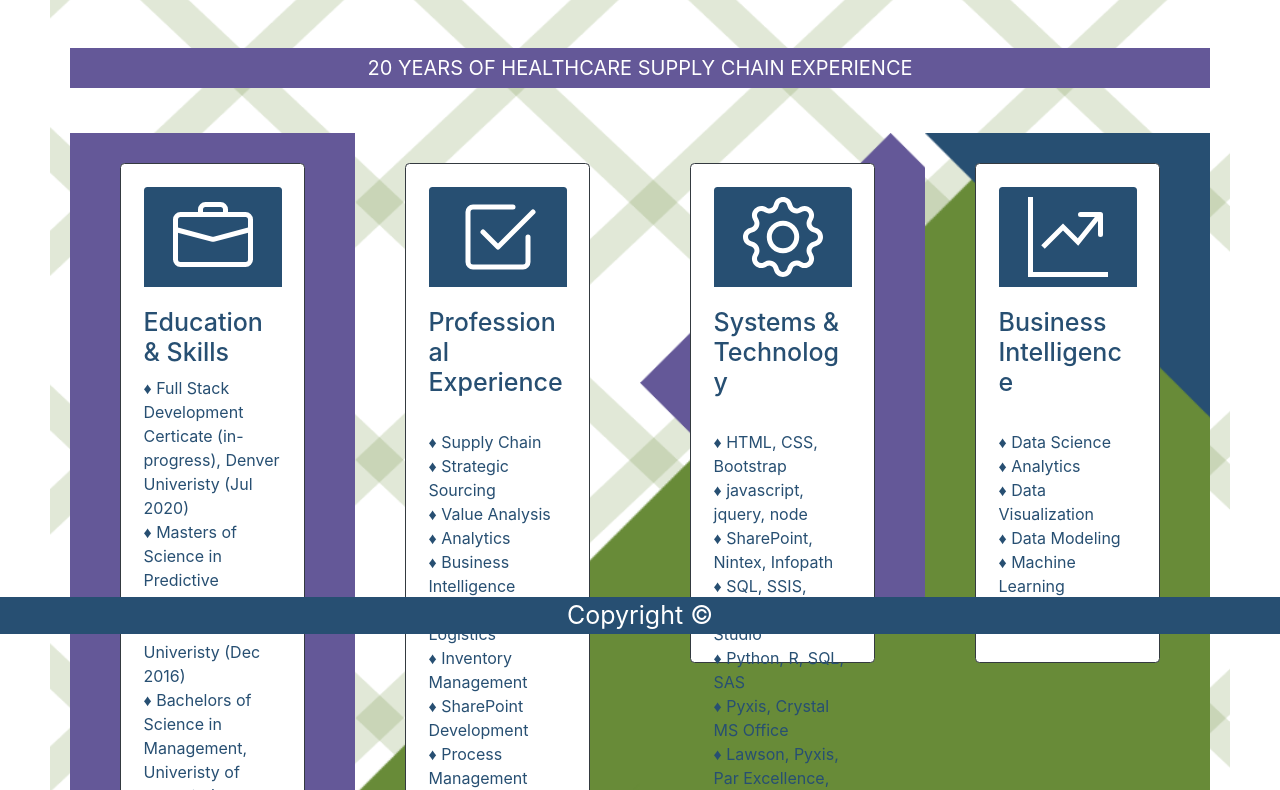
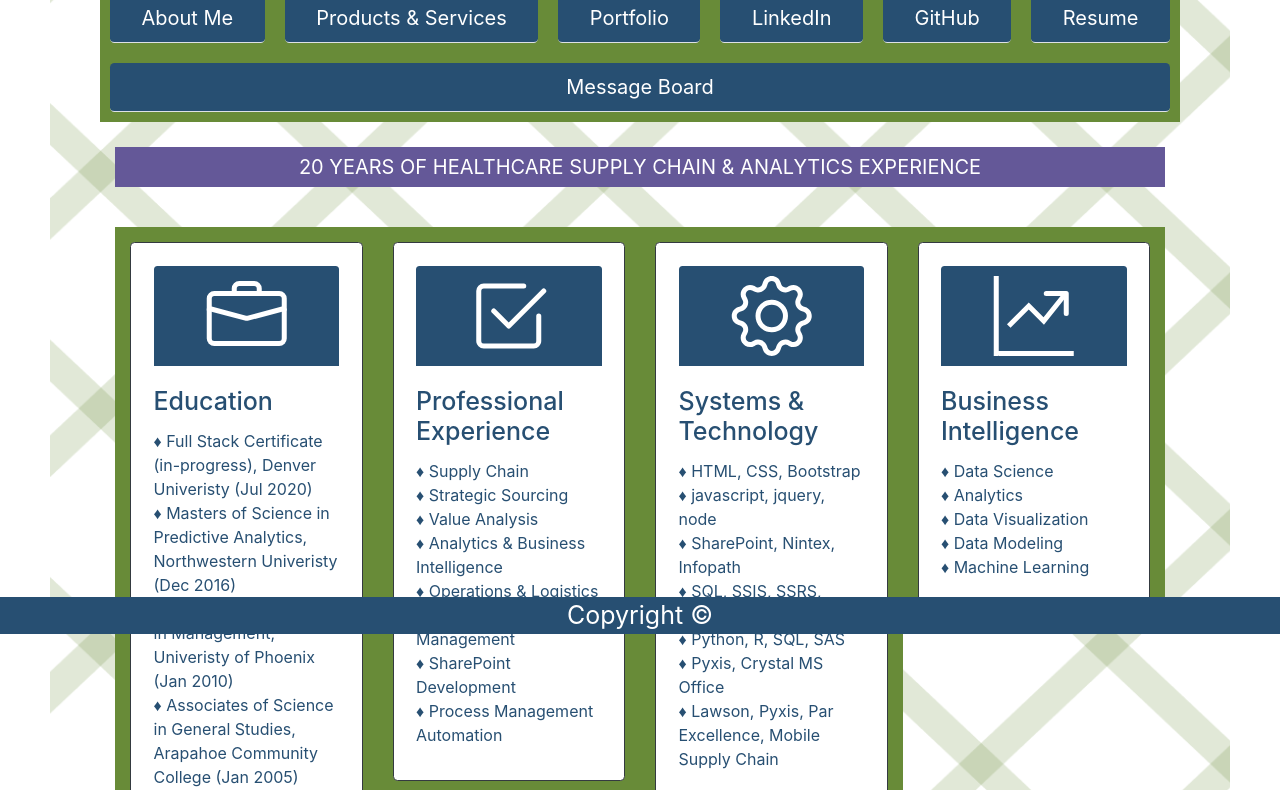
Before and after one commit to leeretk/leeretk.github.io, a plain HTML site: page index.html in a window 1280 px wide. Shown: the part 166-956 px from the top of the page. Drawn offline with nearby package versions, Linux system fonts and the light colour scheme.

Commit message:
updates to format

```diff
--- a/assets/css/style.css
+++ b/assets/css/style.css
@@ -16,6 +16,7 @@ body{
   color: white;
   margin-right: 50px;
   margin-left: 50px;
+  margin-bottom: 50px;
 }
 h1 {
   padding-top: 20px;
@@ -26,11 +27,9 @@ h5 {
   font-size: 20px;
 }
 .row {
-  padding-bottom: 10px;
-  color: white;
+  margin-bottom: 10px;
   margin-right: 50px;
   margin-left: 50px;
-  font-size: 20px;
 }
 .p-below-nav {
 font-size: 24px;
@@ -44,7 +43,7 @@ header {
   background-color:  rgb(39,79,114);
   color: white;
   font-size: 35px;
-  margin-bottom: 50px;
+  margin-bottom: 25px;
   border-bottom:  rgb(100, 88, 152);;
   width: 100%;
 }
@@ -54,71 +53,13 @@ header {
   height: 100px;
   padding: 20px;
 }
-.box-title {
-  font-size: 25px;
-  color:rgb(39,79,114) ;
-}
-.box-text {
-  padding-bottom: 10px;
-  font-size: 16px;
-  color:rgb(39,79,114) ;
-}
 nav{
   width: 100%;
 }
-/* .img-background {
-  opacity:0.4;
-  filter:alpha(opacity=40);
-  width: 100%;
-  height: 100%;
-} */
-.body-container {
-  background-image: url(../images/background.png);
-  background-size: cover;
-  background-repeat: no-repeat;
-  /* opacity:0.4; */
-  filter:alpha(opacity=40);
-  padding: 5px;
-}
-.img-container-blue {
-  background-image: url(../images/blueTriangle.png);
-  background-size: cover;
-  background-repeat: no-repeat;
-  height: 500px;
-  width: 500px;
-}
-.img-container-gray-t {
-  background-image: url(../images/greyTriangle.png);
-  background-size: cover;
-  background-repeat: no-repeat;
-}
-.border-light{
-  color: rgb(39,79,114);
-border-width: thick;
-}
-.img-container-green {
-  background-image: url(../images/greenTrapazoid.png);
-  background-size: cover;
-  background-repeat: no-repeat;
-}
-.img-container-purple-d {
-  background-image: url(../images/purpleDiamond.png);
-  background-size: cover;
-  background-repeat: no-repeat;
-  height: 500px;
-  width: 500px;
-}
-.img-container-purple-s {
-  background-image: url(../images/purpleSquare.png);
-  background-size: cover;
-  background-repeat: no-repeat;
-}
-.img-portfolio {
+.img-card-portfolio {
   float: left;
-  height: 250px;
-  width: 300px;
   margin: 40px;
-  padding: 10px;
+  padding: 30px;
 }
 .img-aboutMe {
   height: 150px;
@@ -133,10 +74,10 @@ border-width: thick;
   color: white;
 }
 .nav-tabs {
-  margin-left: 5px;
-  margin-right: 5px;
-  margin-top: 5px;
-  margin-bottom: 5px;
+  margin-left: 10px;
+  margin-right: 10px;
+  margin-top: 10px;
+  margin-bottom: 10px;
 }
 a {
   font-size:20px;
@@ -161,11 +102,10 @@ footer {
 .portfolio-div {
   column-gap: 200px;
 }
-/* .container {
+.container-fluid {
   margin-left: 50px;
-  margin-bottom: 125px;
-
-} */
+  padding-bottom: 50px;
+}
 .a-portfolio {
   font-size: 16px;
 }
@@ -186,10 +126,17 @@ label {
 .thead {
   color: rgb(100, 88, 152);
 }
-.card {
+.bord-dark {
   border: thick;
   border-color: rgb(39,79,114);
   padding: 20px;
+}
+tbody {
+  word-break: break-all;
+  color: rgb(100, 88, 152);
+}
+table thead tr td th {
+  color: rgb(100, 88, 152);  font-size: 16px;
 }
 .card-header {
   color: rgb(39,79,114);
@@ -202,24 +149,74 @@ label {
   margin-bottom: 20px;
   padding: 10px;
 }
-tbody {
-  word-break: break-all;
+.card-body {
   color: rgb(100, 88, 152);
+  margin: 15px;
 }
-table thead tr td th {
-  color: rgb(100, 88, 152);;  font-size: 16px;
+.col-md-3{
+  background-color:rgb(104,139,56);
+  height: 100%;
 }
-.card-body {
-  margin-right: 50px;
-  color: rgb(100, 88, 152);
-  margin-left: 50px;
-  margin-right: 50px;
+.no-gutters {
+  margin: 40px;
 }
-/* .no-gutters {
-  margin-left: 50px;
-  margin-right: 50px;
-} */
-
+.card-title {
+  font-size: 25px;
+  color:rgb(39,79,114) ;
+}
+.card-text {
+  padding-bottom: 10px;
+  font-size: 16px;
+  color:rgb(39,79,114) ;
+}
+.img-container-green {
+  background-image: url(../images/greenTrapazoid.png);
+  background-size: cover;
+  background-repeat: no-repeat;
+}
+.img-container-purple-d {
+  background-image: url(../images/purpleDiamond.png);
+  background-size: cover;
+  background-repeat: no-repeat;
+  height: 500px;
+  width: 500px;
+}
+.img-container-purple-s {
+  background-image: url(../images/purpleSquare.png);
+  background-size: cover;
+  background-repeat: no-repeat;
+}
+.img-background-portfolio {
+  background-image: url(../images/busCardBackground.JPG);
+  opacity:0.4;
+  filter:alpha(opacity=40);
+  background-size: cover;
+  background-repeat: no-repeat;
+}
+.body-container {
+  background-image: url(../images/background.png);
+  background-size: cover;
+  background-repeat: no-repeat;
+  /* opacity:0.4; */
+  filter:alpha(opacity=30);
+  padding: 50px;
+}
+.img-container-blue {
+  background-image: url(../images/blueTriangle.png);
+  background-size: cover;
+  background-repeat: no-repeat;
+  height: 500px;
+  width: 500px;
+}
+.img-container-gray-t {
+  background-image: url(../images/greyTriangle.png);
+  background-size: cover;
+  background-repeat: no-repeat;
+}
+.border-light{
+  color: rgb(39,79,114);
+border-width: thick;
+}
 @media (max-width: 600px) {
   nav, footer, header body .container{
       width: 100%;
--- a/index.html
+++ b/index.html
@@ -18,60 +18,42 @@
 <div class="body-container">
 
 
-<body class="container-xlg ">
+    <body class="container-xlg">
         <!--Header -->
-    <header >
+        <header>
             <div>
                 <img class="img-header" src="./assets/images/ValleyOfTheSun.jpg" alt="ValleyOfTheSun">
                 <div>
 
-            <h1> Kamy Leeret</h1></div>
+                    <h1> Kamy Leeret</h1>
+                </div>
             </div>
             <!--start navigation -->
             <div>
                 <nav class="nav nav-pills flex-column flex-sm-row">
-        <a
-            class="flex-sm-fill nav-tabs text-sm-center nav-link"
-            href="index.html"
-            role="tab"
+                    <a class="flex-sm-fill nav-tabs text-sm-center nav-link" href="index.html" role="tab"
                         aria-controls="pills-aboutme">About Me
                     </a>
 
-            <a
-            class="flex-sm-fill nav-tabs text-sm-center nav-link"
-            href="services.html"
-            role="tab"
+                    <a class="flex-sm-fill nav-tabs text-sm-center nav-link" href="services.html" role="tab"
                         aria-controls="pills-aboutme">Products & Services
                     </a>
 
-        <a
-            class="flex-sm-fill nav-tabs text-sm-center nav-link"
-            href="portfolio.html"
-            role="tab"
+                    <a class="flex-sm-fill nav-tabs text-sm-center nav-link" href="portfolio.html" role="tab"
                         aria-controls="pills-portfolio">Portfolio</a>
 
-        <a target="_blank"
-            class="flex-sm-fill nav-tabs text-sm-center nav-link"
-            href="https://www.linkedin.com/in/kamy-leeret-mspa-57161348/"
-            role="tab"
+                    <a target="_blank" class="flex-sm-fill nav-tabs text-sm-center nav-link"
+                        href="https://www.linkedin.com/in/kamy-leeret-mspa-57161348/" role="tab"
                         aria-controls="pills-linkedin">LinkedIn</a>
 
-        <a target="_blank"
-            class="flex-sm-fill nav-tabs text-sm-center nav-link"
-            href="https://github.com/leeretk"
-            role="tab"
-            aria-controls="pills-github">GitHub</a>
+                    <a target="_blank" class="flex-sm-fill nav-tabs text-sm-center nav-link"
+                        href="https://github.com/leeretk" role="tab" aria-controls="pills-github">GitHub</a>
 
-        <a target="_blank"
-            class="flex-sm-fill nav-tabs  text-sm-center nav-link"
-            href="./assets/docs/Leeret Kamy Resume 20200328.pdf"
-            role="tab"
+                    <a target="_blank" class="flex-sm-fill nav-tabs  text-sm-center nav-link"
+                        href="./assets/docs/Leeret Kamy Resume 20200328.pdf" role="tab"
                         aria-controls="pills-resume">Resume</a>
 
-            <a
-            class="flex-sm-fill nav-tabs text-sm-center nav-link"
-            href="msgboard.html"
-            role="tab"
+                    <a class="flex-sm-fill nav-tabs text-sm-center nav-link" href="msgboard.html" role="tab"
                         aria-controls="pills-messageboard">Message Board</a>
                 </nav>
             </div>
@@ -80,61 +62,67 @@
         <!--end header -->
         <!--start about me -->
         <div class="container-fluid">
-        <p class="p-aboutMeblurb">20 YEARS OF HEALTHCARE SUPPLY CHAIN EXPERIENCE
+            <p class="p-aboutMeblurb">20 YEARS OF HEALTHCARE SUPPLY CHAIN & ANALYTICS EXPERIENCE
             </p>
-            <br>
-        <div class="row img-container-green no-gutters">
-
-            <div class="col-md-3 img-container-purple-s">
-                <br>
+            <div class="row no-gutters">
+                <div class="col-md-3">
                     <div class="card border-dark mb-3 card-body h-100">
-                    <svg class="bi bi-briefcase card-img-top" width="100px" height="100px" viewBox="0 0 16 16" fill="currentColor" xmlns="http://www.w3.org/2000/svg">
-                        <path fill-rule="evenodd" d="M0 12.5A1.5 1.5 0 001.5 14h13a1.5 1.5 0 001.5-1.5v-6h-1v6a.5.5 0 01-.5.5h-13a.5.5 0 01-.5-.5v-6H0v6z" clip-rule="evenodd"/>
-                        <path fill-rule="evenodd" d="M0 4.5A1.5 1.5 0 011.5 3h13A1.5 1.5 0 0116 4.5v2.384l-7.614 2.03a1.5 1.5 0 01-.772 0L0 6.884V4.5zM1.5 4a.5.5 0 00-.5.5v1.616l6.871 1.832a.5.5 0 00.258 0L15 6.116V4.5a.5.5 0 00-.5-.5h-13zM5 2.5A1.5 1.5 0 016.5 1h3A1.5 1.5 0 0111 2.5V3h-1v-.5a.5.5 0 00-.5-.5h-3a.5.5 0 00-.5.5V3H5v-.5z" clip-rule="evenodd"/>
+                        <svg class="bi bi-briefcase card-img-top" width="100px" height="100px" viewBox="0 0 16 16"
+                            fill="currentColor" xmlns="http://www.w3.org/2000/svg">
+                            <path fill-rule="evenodd"
+                                d="M0 12.5A1.5 1.5 0 001.5 14h13a1.5 1.5 0 001.5-1.5v-6h-1v6a.5.5 0 01-.5.5h-13a.5.5 0 01-.5-.5v-6H0v6z"
+                                clip-rule="evenodd" />
+                            <path fill-rule="evenodd"
+                                d="M0 4.5A1.5 1.5 0 011.5 3h13A1.5 1.5 0 0116 4.5v2.384l-7.614 2.03a1.5 1.5 0 01-.772 0L0 6.884V4.5zM1.5 4a.5.5 0 00-.5.5v1.616l6.871 1.832a.5.5 0 00.258 0L15 6.116V4.5a.5.5 0 00-.5-.5h-13zM5 2.5A1.5 1.5 0 016.5 1h3A1.5 1.5 0 0111 2.5V3h-1v-.5a.5.5 0 00-.5-.5h-3a.5.5 0 00-.5.5V3H5v-.5z"
+                                clip-rule="evenodd" />
                         </svg>
-
-                      <h5 class="box-title">Education & Skills</h5>
-                      <p class="box-text">
-                        &#9830 Full Stack Development Certicate (in-progress), Denver Univeristy (Jul 2020)
+                        <h5 class="card-title">Education </h5>
+                        <p class="card-text">
+                            &#9830 Full Stack Certificate (in-progress), Denver Univeristy (Jul 2020)
                             <br>&#9830 Masters of Science in Predictive Analytics, Northwestern Univeristy (Dec 2016)
                             <br>&#9830 Bachelors of Science in Management, Univeristy of Phoenix (Jan 2010)
                             <br>&#9830 Associates of Science in General Studies, Arapahoe Community College (Jan 2005)
                         </p>
                     </div>
                 </div>
+                <div class="col-md-3">
+                    <div class="card border-dark mb-3 card-body h-100">
+                        <svg class="bi bi-check-box card-img-top" width="100px" height="100px" viewBox="0 0 16 16"
+                            fill="currentColor" xmlns="http://www.w3.org/2000/svg">
+                            <path fill-rule="evenodd"
+                                d="M15.354 2.646a.5.5 0 010 .708l-7 7a.5.5 0 01-.708 0l-3-3a.5.5 0 11.708-.708L8 9.293l6.646-6.647a.5.5 0 01.708 0z"
+                                clip-rule="evenodd" />
+                            <path fill-rule="evenodd"
+                                d="M1.5 13A1.5 1.5 0 003 14.5h10a1.5 1.5 0 001.5-1.5V8a.5.5 0 00-1 0v5a.5.5 0 01-.5.5H3a.5.5 0 01-.5-.5V3a.5.5 0 01.5-.5h8a.5.5 0 000-1H3A1.5 1.5 0 001.5 3v10z"
+                                clip-rule="evenodd" /></svg>
 
-            <div class="col-md-3 img-container-green">
-                <br>
-                <div class="card border-dark mb-3 card-body h-100">
-
-                    <svg class="bi bi-check-box card-img-top" width="100px" height="100px" viewBox="0 0 16 16" fill="currentColor" xmlns="http://www.w3.org/2000/svg"><path fill-rule="evenodd" d="M15.354 2.646a.5.5 0 010 .708l-7 7a.5.5 0 01-.708 0l-3-3a.5.5 0 11.708-.708L8 9.293l6.646-6.647a.5.5 0 01.708 0z" clip-rule="evenodd"/><path fill-rule="evenodd" d="M1.5 13A1.5 1.5 0 003 14.5h10a1.5 1.5 0 001.5-1.5V8a.5.5 0 00-1 0v5a.5.5 0 01-.5.5H3a.5.5 0 01-.5-.5V3a.5.5 0 01.5-.5h8a.5.5 0 000-1H3A1.5 1.5 0 001.5 3v10z" clip-rule="evenodd"/></svg>
-
-                    <h5 class="box-title">Professional Experience</h5>
-                    <p class="box-text">
-                        <br>&#9830 Supply Chain
+                        <h5 class="card-title">Professional Experience</h5>
+                        <p class="card-text">
+                            &#9830 Supply Chain
                             <br>&#9830 Strategic Sourcing
                             <br>&#9830 Value Analysis
-                        <br>&#9830 Analytics
-                        <br>&#9830 Business Intelligence
+                            <br>&#9830 Analytics & Business Intelligence
                             <br>&#9830 Operations & Logistics
                             <br>&#9830 Inventory Management
                             <br>&#9830 SharePoint Development
                             <br>&#9830 Process Management Automation
-                        <br>&#9830 Lawson ERP Implemenation
                         </p>
                     </div>
                 </div>
-
-            <div class="col-md-3 img-container-purple-d">
-                <br>
+                <div class="col-md-3">
                     <div class="card border-dark mb-3 card-body h-100">
-
-                    <svg class="bi bi-gear card-img-top" width="100px" height="100px" viewBox="0 0 16 16" fill="currentColor" xmlns="http://www.w3.org/2000/svg"><path fill-rule="evenodd" d="M8.837 1.626c-.246-.835-1.428-.835-1.674 0l-.094.319A1.873 1.873 0 014.377 3.06l-.292-.16c-.764-.415-1.6.42-1.184 1.185l.159.292a1.873 1.873 0 01-1.115 2.692l-.319.094c-.835.246-.835 1.428 0 1.674l.319.094a1.873 1.873 0 011.115 2.693l-.16.291c-.415.764.42 1.6 1.185 1.184l.292-.159a1.873 1.873 0 012.692 1.116l.094.318c.246.835 1.428.835 1.674 0l.094-.319a1.873 1.873 0 012.693-1.115l.291.16c.764.415 1.6-.42 1.184-1.185l-.159-.291a1.873 1.873 0 011.116-2.693l.318-.094c.835-.246.835-1.428 0-1.674l-.319-.094a1.873 1.873 0 01-1.115-2.692l.16-.292c.415-.764-.42-1.6-1.185-1.184l-.291.159A1.873 1.873 0 018.93 1.945l-.094-.319zm-2.633-.283c.527-1.79 3.065-1.79 3.592 0l.094.319a.873.873 0 001.255.52l.292-.16c1.64-.892 3.434.901 2.54 2.541l-.159.292a.873.873 0 00.52 1.255l.319.094c1.79.527 1.79 3.065 0 3.592l-.319.094a.873.873 0 00-.52 1.255l.16.292c.893 1.64-.902 3.434-2.541 2.54l-.292-.159a.873.873 0 00-1.255.52l-.094.319c-.527 1.79-3.065 1.79-3.592 0l-.094-.319a.873.873 0 00-1.255-.52l-.292.16c-1.64.893-3.433-.902-2.54-2.541l.159-.292a.873.873 0 00-.52-1.255l-.319-.094c-1.79-.527-1.79-3.065 0-3.592l.319-.094a.873.873 0 00.52-1.255l-.16-.292c-.892-1.64.902-3.433 2.541-2.54l.292.159a.873.873 0 001.255-.52l.094-.319z" clip-rule="evenodd"/>
-                        <path fill-rule="evenodd" d="M8 5.754a2.246 2.246 0 100 4.492 2.246 2.246 0 000-4.492zM4.754 8a3.246 3.246 0 116.492 0 3.246 3.246 0 01-6.492 0z" clip-rule="evenodd"/>
+                        <svg class="bi bi-gear card-img-top" width="100px" height="100px" viewBox="0 0 16 16"
+                            fill="currentColor" xmlns="http://www.w3.org/2000/svg">
+                            <path fill-rule="evenodd"
+                                d="M8.837 1.626c-.246-.835-1.428-.835-1.674 0l-.094.319A1.873 1.873 0 014.377 3.06l-.292-.16c-.764-.415-1.6.42-1.184 1.185l.159.292a1.873 1.873 0 01-1.115 2.692l-.319.094c-.835.246-.835 1.428 0 1.674l.319.094a1.873 1.873 0 011.115 2.693l-.16.291c-.415.764.42 1.6 1.185 1.184l.292-.159a1.873 1.873 0 012.692 1.116l.094.318c.246.835 1.428.835 1.674 0l.094-.319a1.873 1.873 0 012.693-1.115l.291.16c.764.415 1.6-.42 1.184-1.185l-.159-.291a1.873 1.873 0 011.116-2.693l.318-.094c.835-.246.835-1.428 0-1.674l-.319-.094a1.873 1.873 0 01-1.115-2.692l.16-.292c.415-.764-.42-1.6-1.185-1.184l-.291.159A1.873 1.873 0 018.93 1.945l-.094-.319zm-2.633-.283c.527-1.79 3.065-1.79 3.592 0l.094.319a.873.873 0 001.255.52l.292-.16c1.64-.892 3.434.901 2.54 2.541l-.159.292a.873.873 0 00.52 1.255l.319.094c1.79.527 1.79 3.065 0 3.592l-.319.094a.873.873 0 00-.52 1.255l.16.292c.893 1.64-.902 3.434-2.541 2.54l-.292-.159a.873.873 0 00-1.255.52l-.094.319c-.527 1.79-3.065 1.79-3.592 0l-.094-.319a.873.873 0 00-1.255-.52l-.292.16c-1.64.893-3.433-.902-2.54-2.541l.159-.292a.873.873 0 00-.52-1.255l-.319-.094c-1.79-.527-1.79-3.065 0-3.592l.319-.094a.873.873 0 00.52-1.255l-.16-.292c-.892-1.64.902-3.433 2.541-2.54l.292.159a.873.873 0 001.255-.52l.094-.319z"
+                                clip-rule="evenodd" />
+                            <path fill-rule="evenodd"
+                                d="M8 5.754a2.246 2.246 0 100 4.492 2.246 2.246 0 000-4.492zM4.754 8a3.246 3.246 0 116.492 0 3.246 3.246 0 01-6.492 0z"
+                                clip-rule="evenodd" />
                         </svg>
-                    <h5 class="box-title">Systems & Technology</h5>
-                    <p class="box-text">
-                        <br>&#9830 HTML, CSS, Bootstrap
+                        <h5 class="card-title">Systems & Technology</h5>
+                        <p class="card-text">
+                            &#9830 HTML, CSS, Bootstrap
                             <br>&#9830 javascript, jquery, node
                             <br>&#9830 SharePoint, Nintex, Infopath
                             <br>&#9830 SQL, SSIS, SSRS, Visual Studio
@@ -144,23 +132,26 @@
                         </p>
                     </div>
                 </div>
-
-            <div class="col-md-3 img-container-blue">
-                <br>
+                <div class="col-md-3">
                     <div class="card border-dark mb-3 card-body h-100">
-                <svg class="bi bi-graph-up card-img-top" width="100px" height="100px" viewBox="0 0 16 16" fill="currentColor" xmlns="http://www.w3.org/2000/svg"><path d="M0 0h1v16H0V0zm1 15h15v1H1v-1z"/>
-                    <path fill-rule="evenodd" d="M14.39 4.312L10.041 9.75 7 6.707l-3.646 3.647-.708-.708L7 5.293 9.959 8.25l3.65-4.563.781.624z" clip-rule="evenodd"/>
-                    <path fill-rule="evenodd" d="M10 3.5a.5.5 0 01.5-.5h4a.5.5 0 01.5.5v4a.5.5 0 01-1 0V4h-3.5a.5.5 0 01-.5-.5z" clip-rule="evenodd"/>
+                        <svg class="bi bi-graph-up card-img-top" width="100px" height="100px" viewBox="0 0 16 16"
+                            fill="currentColor" xmlns="http://www.w3.org/2000/svg">
+                            <path d="M0 0h1v16H0V0zm1 15h15v1H1v-1z" />
+                            <path fill-rule="evenodd"
+                                d="M14.39 4.312L10.041 9.75 7 6.707l-3.646 3.647-.708-.708L7 5.293 9.959 8.25l3.65-4.563.781.624z"
+                                clip-rule="evenodd" />
+                            <path fill-rule="evenodd"
+                                d="M10 3.5a.5.5 0 01.5-.5h4a.5.5 0 01.5.5v4a.5.5 0 01-1 0V4h-3.5a.5.5 0 01-.5-.5z"
+                                clip-rule="evenodd" />
                         </svg>
-                    <h5 class="box-title">Business Intelligence</h5>
-                    <p class="box-text">
-                        <br>&#9830 Data Science
+                        <h5 class="card-title">Business Intelligence</h5>
+                        <p class="card-text">
+                            &#9830 Data Science
                             <br>&#9830 Analytics
                             <br>&#9830 Data Visualization
                             <br>&#9830 Data Modeling
                             <br>&#9830 Machine Learning
                         </p>
-                </div>
                     </div>
                 </div>
             </div>
```
Also changed, not shown: portfolio.html (+91 -121 lines), assets/images/Experience.png (deleted), assets/images/education.png (deleted), assets/images/manager_addproduct.JPG (added). Lines whose indentation alone changed are shown as unchanged.
